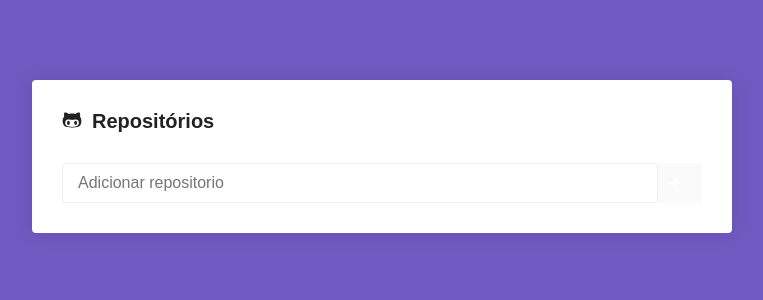
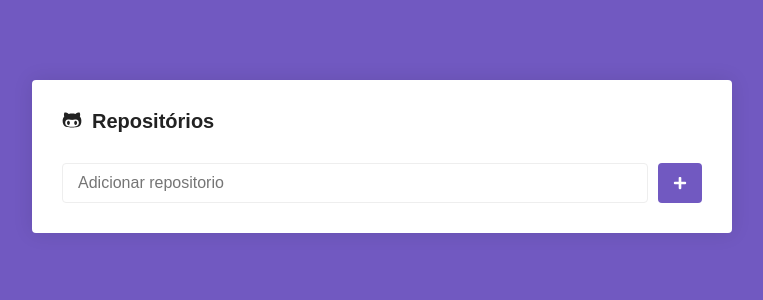
Before and after one commit to vessoni/GithubApi-Web-ReactJS, a React (Create React App) app: page / in a window 1280 px wide. Shown: the top 300 px of the page, without its empty margins (258-1021 px from the left). Built offline with nearby package versions, Linux system fonts and the light colour scheme; the HTML template or start-up script is replaced by a standard one.

Commit message:
Solved styled problems, finish main style

```diff
--- a/src/pages/Main/styles.js
+++ b/src/pages/Main/styles.js
@@ -34,11 +34,20 @@ export const Form = styled.form`
   }
 `;
 
-export const SubmitButton = styled.button`
+export const SubmitButton = styled.button.attrs({
+  type: 'submit',
+})`
+  background: #7159c1;
   border: 0;
-  padding: 0px 10px 0px;
+  padding: 0 15px;
+  margin-left: 10px;
+  border-radius: 4px;
 
   display: flex;
   justify-content: center;
   align-items: center;
+
+  svg {
+    margin: 0;
+  }
 `;
```
